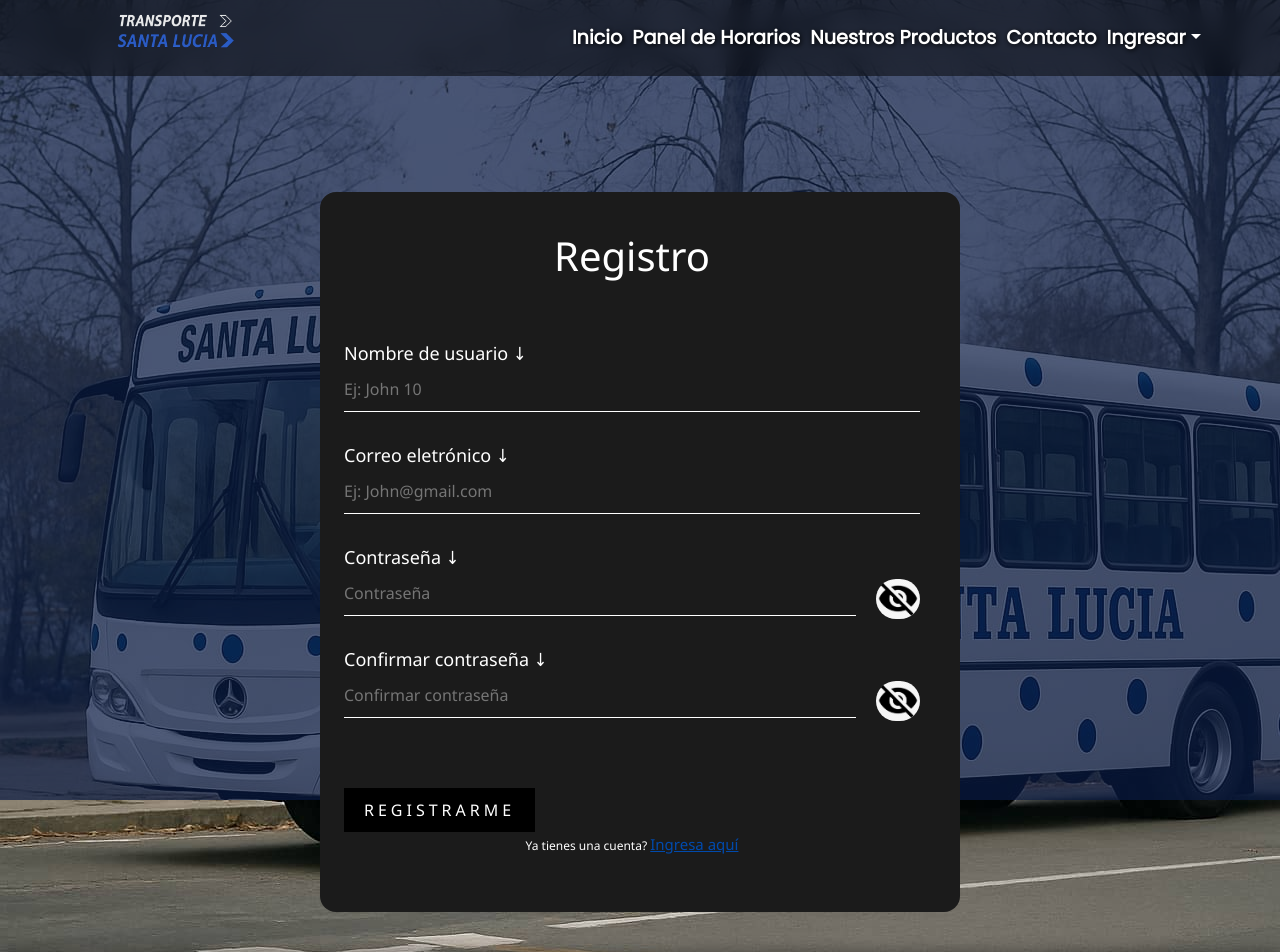
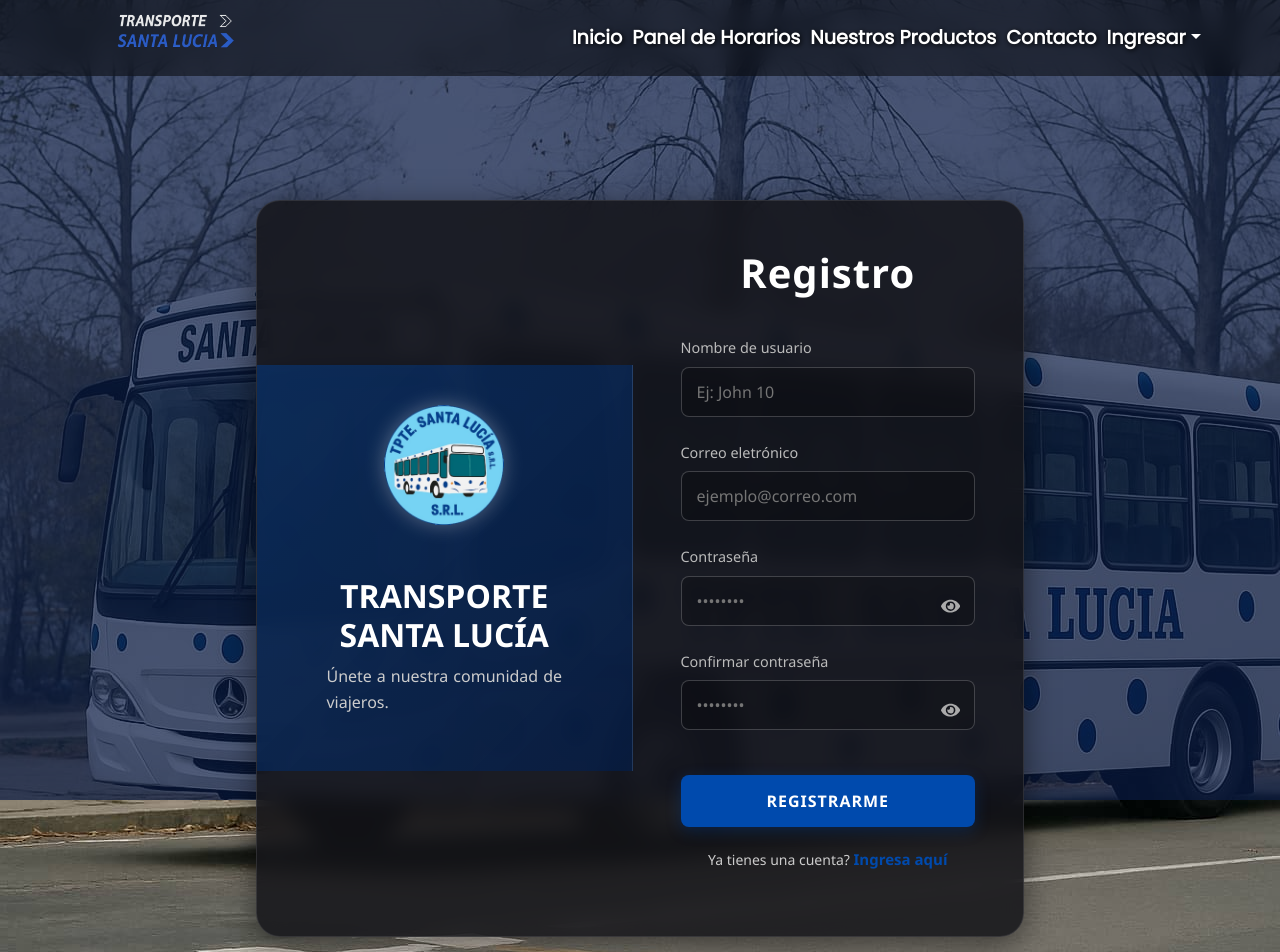
Before and after one commit to Augustoromera/frontendSantaLuciaConect, a React (Vite) app: page /register in a window 1280 px wide. Shown: the top 952 px of the page. Built offline with nearby package versions, Linux system fonts and the light colour scheme; no server answers; a web font is replaced by a local one.

Commit message:
mejora de forms de inicio y registro

```diff
--- a/src/pages/Login-Registro/LoginPage.jsx
+++ b/src/pages/Login-Registro/LoginPage.jsx
@@ -6,8 +6,8 @@ import Swal from 'sweetalert2';
 import '../styles/LoginRegistro.css';
 import { Footer } from '../../components/Footer';
 import Header from '../../components/Header';
-import ojoAbierto from '../../img/ojo.jpg';
-import ojoCerrado from '../../img/ojoCerrado.jpg';
+import { FaEye, FaEyeSlash } from 'react-icons/fa';
+import logo from '../../assets/images/logo/logoFooter.png';
 
 function LoginPage() {
     const { register, handleSubmit, formState: { errors } } = useForm();
@@ -27,15 +27,8 @@ function LoginPage() {
                 icon: 'error',
                 title: 'Login incorrecto',
                 text: 'El correo electrónico no es válido',
-                background: 'black',
-                color: 'white',
-                customClass: {
-                    container: 'custom-swal-container',
-                    title: 'custom-swal-title',
-                    content: 'custom-swal-content',
-                    confirmButton: 'custom-swal-confirm-button',
-                    cancelButton: 'custom-swal-cancel-button',
-                },
+                background: '#1e1e1e', // Professional dark
+                color: 'white'
             });
             return;
         }
@@ -49,7 +42,7 @@ function LoginPage() {
                 icon: 'error',
                 title: 'Error',
                 text: 'Credenciales inválidas o error de conexión.',
-                background: 'black',
+                background: '#1e1e1e',
                 color: 'white'
             });
         }
@@ -70,6 +63,15 @@ function LoginPage() {
             <Header />
 
             <div className='contenedor1'>
+                {/* Left Side - Branding (Desktop Only) */}
+                <div className='login-branding'>
+                    <img src={logo} alt="Transporte Santa Lucia" className='branding-logo' />
+                    <h2 className='branding-title'>Transporte Santa Lucía</h2>
+                    <p className='branding-subtitle'>Únete a nuestra comunidad de viajeros.</p>
+                </div>
+
+                {/* Right Side - Form */}
+                <div className='login-form-container'>
                     <div>
                         {authError && (
                             <div className='error-usuario'>
@@ -80,12 +82,12 @@ function LoginPage() {
                         <h1 className='titulo-lr'>Login</h1>
 
                         <form onSubmit={onSubmit}>
-                        <label htmlFor="email" className='labels'>Correo electrónico ↓</label>
+                            <label htmlFor="email" className='labels'>Correo electrónico</label>
                             <input
                                 type="email"
                                 {...register("email", { required: true })}
                                 className='inputs'
-                            placeholder='Ej: John@gmail.com'
+                                placeholder='ejemplo@correo.com'
                                 id='email'
                                 maxLength={60}
                                 onChange={(event) => setEmail(event.target.value)}
@@ -94,32 +96,28 @@ function LoginPage() {
                                 <p className='texto-validacion'>El email es obligatorio</p>
                             )}
 
-                        <label htmlFor="password" className='labels'>Contraseña ↓</label>
+                            <label htmlFor="password" className='labels'>Contraseña</label>
                             <div className='password-input-container'>
                                 <input
                                     type={showPassword ? "text" : "password"}
                                     {...register("password", { required: true, minLength: 4 })}
                                     className='inputs'
-                                placeholder='Contraseña'
+                                    placeholder='••••••••'
                                     id='password'
                                     maxLength={30}
                                 />
-                            <img
-                                src={showPassword ? ojoAbierto : ojoCerrado}
-                                alt={showPassword ? "Ocultar contraseña" : "Mostrar contraseña"}
-                                className='password-toggle-icon'
+                                <div
+                                    className='react-icon-password'
                                     onClick={() => setShowPassword(!showPassword)}
-                            />
+                                >
+                                    {showPassword ? <FaEyeSlash /> : <FaEye />}
+                                </div>
                             </div>
                             {errors.password && (
                                 <p className='texto-validacion'>La contraseña debe ser mayor a 4 caracteres</p>
                             )}
 
                             <button type="submit" className='boton-login'>
-                            <span></span>
-                            <span></span>
-                            <span></span>
-                            <span></span>
                                 Ingresar
                             </button>
                         </form>
@@ -129,6 +127,7 @@ function LoginPage() {
                         </p>
                     </div>
                 </div>
+            </div>
             <Footer />
         </div>
     );
--- a/src/pages/Login-Registro/RegisterPage.jsx
+++ b/src/pages/Login-Registro/RegisterPage.jsx
@@ -6,10 +6,10 @@ import Swal from 'sweetalert2';
 import '../styles/LoginRegistro.css';
 import Header from '../../components/Header';
 import { Footer } from '../../components/Footer';
-import ojoAbierto from '../../img/ojo.jpg';
-import ojoCerrado from '../../img/ojoCerrado.jpg';
+import { FaEye, FaEyeSlash } from 'react-icons/fa';
 import { doc, setDoc } from 'firebase/firestore';
 import { db } from '../../firebase/config';
+import logo from '../../assets/images/logo/logoFooter.png';
 
 function RegisterPage() {
   const { register, handleSubmit, setError, formState: { errors } } = useForm();
@@ -40,14 +40,8 @@ function RegisterPage() {
         icon: 'error',
         title: 'Registro incorrecto',
         text: 'El correo electrónico no es válido',
-        background: 'black',
-        customClass: {
-          container: 'custom-swal-container',
-          title: 'custom-swal-title',
-          content: 'custom-swal-content',
-          confirmButton: 'custom-swal-confirm-button',
-          cancelButton: 'custom-swal-cancel-button',
-        },
+        background: '#1e1e1e', // Professional dark
+        color: 'white'
       });
       return;
     }
@@ -71,7 +65,7 @@ function RegisterPage() {
       Swal.fire({
         icon: 'success',
         title: 'Registro exitoso',
-        background: 'black',
+        background: '#1e1e1e',
         color: 'white'
       });
 
@@ -82,7 +76,7 @@ function RegisterPage() {
         icon: 'error',
         title: 'Error al registrarse',
         text: error.message,
-        background: 'black',
+        background: '#1e1e1e',
         color: 'white'
       });
     }
@@ -92,6 +86,15 @@ function RegisterPage() {
     <div className='contenedorTodo'>
       <Header />
       <div className='contenedor1'>
+        {/* Left Side - Branding (Desktop Only) */}
+        <div className='login-branding'>
+          <img src={logo} alt="Transporte Santa Lucia" className='branding-logo' />
+          <h2 className='branding-title'>Transporte Santa Lucía</h2>
+          <p className='branding-subtitle'>Únete a nuestra comunidad de viajeros.</p>
+        </div>
+
+        {/* Right Side - Form */}
+        <div className='login-form-container'>
           <div className='contenedor2'>
             {authError && (
               <div className='error-usuario'>{authError}</div>
@@ -100,7 +103,7 @@ function RegisterPage() {
             <h1 className='titulo-lr'>Registro</h1>
 
             <form onSubmit={onSubmit}>
-            <label htmlFor="username" className='labels'>Nombre de usuario ↓</label>
+              <label htmlFor="username" className='labels'>Nombre de usuario</label>
               <input
                 type='text'
                 {...register("username", { required: true, minLength: 3 })}
@@ -113,12 +116,12 @@ function RegisterPage() {
                 <p className='texto-validacion'>El nombre de usuario es obligatorio</p>
               )}
 
-            <label htmlFor="email" className='labels'>Correo eletrónico ↓</label>
+              <label htmlFor="email" className='labels'>Correo eletrónico</label>
               <input
                 type='email'
                 {...register("email", { required: true })}
                 className='inputsR'
-              placeholder='Ej: John@gmail.com'
+                placeholder='ejemplo@correo.com'
                 id='email'
                 maxLength={60}
               />
@@ -126,50 +129,49 @@ function RegisterPage() {
                 <p className='texto-validacion'>El email es obligatorio</p>
               )}
 
-            <label htmlFor="password" className='labels'>Contraseña ↓</label>
+              <label htmlFor="password" className='labels'>Contraseña</label>
               <div className='password-input-container'>
                 <input
                   type={showPassword ? "text" : "password"}
                   {...register("password", { required: true, minLength: 4 })}
                   className='inputsR'
-                placeholder='Contraseña'
+                  placeholder='••••••••'
                   id='password'
                   maxLength={30}
                 />
-              <img
-                src={showPassword ? ojoAbierto : ojoCerrado}
-                alt={showPassword ? "Ocultar contraseña" : "Mostrar contraseña"}
-                className='password-toggle-icon'
+                <div
+                  className='react-icon-password'
                   onClick={() => setShowPassword(!showPassword)}
-              />
+                >
+                  {showPassword ? <FaEyeSlash /> : <FaEye />}
+                </div>
               </div>
               {errors.password && (
                 <p className='texto-validacion'>La contraseña debe ser mayor a 4 caracteres</p>
               )}
 
-            <label htmlFor="confirmPassword" className='labels'>Confirmar contraseña ↓</label>
+              <label htmlFor="confirmPassword" className='labels'>Confirmar contraseña</label>
               <div className='password-input-container'>
                 <input
                   type={showConfirmPassword ? "text" : "password"}
                   {...register("passwordConfirmation", { required: true })}
                   className='inputsR'
-                placeholder='Confirmar contraseña'
+                  placeholder='••••••••'
                   id='confirmPassword'
                   maxLength={30}
                 />
-              <img
-                src={showConfirmPassword ? ojoAbierto : ojoCerrado}
-                alt={showConfirmPassword ? "Ocultar contraseña" : "Mostrar contraseña"}
-                className='password-toggle-icon'
+                <div
+                  className='react-icon-password'
                   onClick={() => setShowConfirmPassword(!showConfirmPassword)}
-              />
+                >
+                  {showConfirmPassword ? <FaEyeSlash /> : <FaEye />}
+                </div>
               </div>
               {errors.passwordConfirmation && (
                 <p className='texto-validacion'>{errors.passwordConfirmation.message}</p>
               )}
 
               <button type='submit' className='boton-login'>
-              <span></span><span></span><span></span><span></span>
                 Registrarme
               </button>
             </form>
@@ -179,6 +181,7 @@ function RegisterPage() {
             </p>
           </div>
         </div>
+      </div>
       <Footer />
     </div>
   );
--- a/src/pages/styles/LoginRegistro.css
+++ b/src/pages/styles/LoginRegistro.css
@@ -1,5 +1,6 @@
+/* Preserving body and body::before exactly as requested */
+
 body {
-
   background-image: url('/src/assets/images/fondos/burguer.jpg') !important;
 }
 
@@ -10,211 +11,296 @@ body::before {
   left: 0;
   width: 100%;
   height: 100%;
-	background-color: #004aad; /* Negro al 50% de opacidad = reduce brillo */
+  background-color: #004aad;
   z-index: -1;
 }
 
-
+/* Glassmorphism Container */
 .contenedor1 {
-  background-color: rgb(27, 27, 27); /* Negro se mantiene igual */
+  background-color: rgba(20, 20, 25, 0.85);
+  /* Semi-transparent dark */
+  backdrop-filter: blur(10px);
+  -webkit-backdrop-filter: blur(10px);
   display: flex;
+  flex-direction: column;
+  /* Default mobile: vertical */
+  align-items: center;
   justify-content: center;
   margin: 0 auto;
-  padding: 2.5em;
-  border-radius: 1em;
+  padding: 0;
+  /* Reset padding, inner containers handle it */
+  border-radius: 1.5em;
+  /* Smoother corners */
   margin-top: 1.5em;
   margin-bottom: 3em;
   color: #ffffff;
+  border: 1px solid rgba(255, 255, 255, 0.1);
+  box-shadow: 0 8px 32px 0 rgba(0, 0, 0, 0.5);
+  overflow: hidden;
+  /* Important for split view borders */
 }
 
+/* Branding Section (Left Side) - Hidden on Mobile by default */
+.login-branding {
+  display: none;
+  flex: 1;
+  background: linear-gradient(135deg, rgba(0, 74, 173, 0.4) 0%, rgba(0, 30, 80, 0.6) 100%);
+  flex-direction: column;
+  justify-content: center;
+  align-items: center;
+  padding: 40px;
+  text-align: center;
+  border-right: 1px solid rgba(255, 255, 255, 0.1);
+}
+
+.branding-logo {
+  width: 120px;
+  margin-bottom: 20px;
+  filter: drop-shadow(0 0 10px rgba(255, 255, 255, 0.3));
+}
+
+.branding-title {
+  font-size: 2rem;
+  font-weight: 700;
+  margin-bottom: 10px;
+  color: #fff;
+}
+
+.branding-subtitle {
+  font-size: 1rem;
+  color: #ccc;
+  max-width: 80%;
+}
+
+/* Form Container (Right Side) */
+.login-form-container {
+  flex: 1;
+  padding: 3em;
+  width: 100%;
+  /* Full width on mobile */
+  display: flex;
+  flex-direction: column;
+  justify-content: center;
+}
+
+/* Modern Inputs */
 .inputs {
   width: 100%;
-  padding: 10px 0;
+  padding: 12px 15px;
   font-size: 16px;
   color: #fff;
-  margin-bottom: 30px;
-  border: none;
-  border-bottom: 1px solid #fff;
+  margin-bottom: 25px;
+  border: 1px solid rgba(255, 255, 255, 0.2);
+  border-radius: 8px;
   outline: none;
-  background: transparent;
+  background: rgba(0, 0, 0, 0.2);
+  transition: all 0.3s ease;
 }
 
+.inputs:focus {
+  border-color: #004aad;
+  background: rgba(0, 0, 0, 0.4);
+  box-shadow: 0 0 0 2px rgba(0, 74, 173, 0.2);
+}
+
+/* Links */
 .link-login {
-  color: #004aad; /* Cambiado de orange a azul */
+  color: #004aad;
   font-size: 15px;
-  transition: 0.6s;
+  font-weight: 600;
+  transition: 0.3s;
+  text-decoration: none;
+}
+
+.link-login:hover {
+  color: #4da6ff;
+  text-decoration: underline;
 }
 
 .texto-loginR {
-  color: #fff; /* Cambiado de yellow a azul */
-  font-size: 12px;
+  color: #ccc;
+  font-size: 14px;
   text-align: center;
-  justify-content: center;
-  align-items: center;
+  margin-top: 20px;
 }
 
 .titulo-lr {
   text-align: center;
-  margin-bottom: 1.5em;
-  font-size: 40px;
+  margin-bottom: 1em;
+  font-size: 2.5rem;
+  font-weight: 700;
+  color: #fff;
+  letter-spacing: 1px;
 }
 
-.link-login:hover {
-  color: #003366; /* Azul más oscuro para hover */
+/* Labels */
+.labels {
+  color: #bbb;
+  font-size: 0.9rem;
+  text-align: left;
+  /* Better readability */
+  display: block;
+  width: 100%;
+  margin-bottom: 8px;
+  font-weight: 500;
 }
 
-.labels {
+.texto-validacion {
+  color: #ff6b6b;
+  font-size: 0.85rem;
+  text-align: left;
+  margin-top: -20px;
+  /* Pull up closer to input */
+  margin-bottom: 20px;
+  display: block;
+}
+
+.error-usuario {
+  background-color: rgba(255, 0, 0, 0.1);
+  border: 1px solid #ff0000;
+  padding: 1em;
+  font-size: 14px;
+  color: #ffcccc !important;
+  text-align: center;
+  border-radius: 8px;
+  margin-bottom: 20px;
+  width: 100%;
+}
+
+/* Register page inputs same as login */
+.inputsR {
+  width: 100%;
+  padding: 12px 15px;
+  font-size: 16px;
   color: #fff;
-  font-size: 18px;
+  margin-bottom: 25px;
+  border: 1px solid rgba(255, 255, 255, 0.2);
+  border-radius: 8px;
+  outline: none;
+  background: rgba(0, 0, 0, 0.2);
+  transition: all 0.3s ease;
+}
+
+.inputsR:focus {
+  border-color: #004aad;
+  background: rgba(0, 0, 0, 0.4);
+}
+
+.contenedor2 {
+  width: 100%;
+  /* Ensure full width inside container */
+}
+
+/* Responsive Styles */
+
+/* Mobile (Default) - Handled above by flex-direction: column */
+@media (max-width:899px) {
+  .contenedor1 {
+    margin-top: 150px;
+    width: 90%;
+  }
+}
+
+/* Desktop Split Layout (Min width 900px) */
+@media (min-width: 900px) {
+  .contenedor1 {
+    flex-direction: row;
+    width: 60%;
+    max-width: 1100px;
+    margin-top: 200px;
+  }
+
+  .login-branding {
+    display: flex;
+    /* Show branding */
+  }
+
+  /* Make sure both sides take equal height if needed, flex handles vertical stretch by default */
+}
+
+/* Extra Large Screens */
+@media (min-width: 1600px) {
+  .contenedor1 {
+    width: 60%;
+    max-width: 1200px;
+  }
+}
+
+/* Professional Button */
+.boton-login {
+  display: block;
+  width: 100%;
+  padding: 14px;
+  color: #fff;
+  font-size: 16px;
+  font-weight: 600;
+  text-transform: uppercase;
+  letter-spacing: 1px;
+  background-color: #004aad;
+  border: none;
+  border-radius: 8px;
+  cursor: pointer;
+  transition: all 0.3s ease;
+  margin-top: 20px;
+  box-shadow: 0 4px 15px rgba(0, 74, 173, 0.3);
   text-align: center;
 }
 
-.texto-validacion {
-  color: red;
-  font-size: 15px;
-  text-align: center;
+.boton-login:hover {
+  background-color: #003380;
+  transform: translateY(-2px);
+  box-shadow: 0 6px 20px rgba(0, 74, 173, 0.4);
+  color: white;
+  /* Ensure text stays white */
 }
 
-.error-usuario {
-  background-color: red;
-  padding: 1.5em;
-  font-size: 16px;
-  color: #ffffff !important;
-  text-align: center;
+/* Hide the old animation spans if they exist in HTML */
+.boton-login span {
+  display: none;
 }
 
-.nav-lr {
-  background-color: rgb(32, 32, 34); /* Negro se mantiene igual */
-  display: flex;
-  margin-bottom: 3em;
-  justify-content: space-around;
-}
-
-.ul-lr {
-  display: flex;
-  list-style-type: none;
-  text-align: center;
-  margin-top: 2em;
-}
-
-.titulo-nav {
-  color: white;
-  font-size: 2em;
-  margin-left: 1em;
-}
-
-.link-nav {
-  color: white;
-  margin: 1em;
-  text-decoration: none;
-  background-color: #004aad; /* Cambiado de rgb(32,171,32) a azul */
-  padding: 1em;
-  border-radius: .5em;
-  font-size: 15px;
-  transition: 0.6s;
-}
-
-.link-nav:hover {
-  background-color: #003366; /* Azul más oscuro para hover */
-}
-
-.inputsR {
-  width: 100%;
-  padding: 10px 0;
-  font-size: 16px;
-  color: #fff;
-  margin-bottom: 30px;
-  border: none;
-  border-bottom: 1px solid #fff;
-  outline: none;
-  background: transparent;
-}
-
-.contenedor2 {
-  margin-left: -1em;
-}
-
-/* Media queries se mantienen igual */
-@media (max-width:800px) {
-  .contenedor1 {
-
-  margin-top: 30vw;
-    width: 90vw;
-  }
-}
-
-
-@media all and (min-width:800px) and (max-width:1400px) {
-  .contenedor1 {
-    margin-top: 15vw;
-    width: 50vw;
-  }
-}
-
-@media all and (min-width:1400px) and (max-width:2000px) {
-  .contenedor1 {
-    margin-top: 15vw;
-    width: 30vw;
-  }
-}
-
-.boton-login {
-  position: relative;
-  display: inline-block;
-  padding: 10px 20px;
-  color: #fff; /* Cambiado de #ffc107 a azul */
-  font-size: 16px;
-  text-decoration: none;
-  text-transform: uppercase;
-  overflow: hidden;
-  transition: .5s;
-  margin-top: 40px;
-  letter-spacing: 4px;
-  background-color: #000; /* Negro se mantiene igual */
-  border: none;
-}
-
-.boton-login:hover {
-  background: #004aad;
-  color: #fff;
-  border-radius: 5px;
-  box-shadow: 0 0 5px #004aad,
-    0 0 25px #004aad,
-    0 0 50px #004aad,
-    0 0 100px #004aad;
-}
-
-.boton-login span {
-  position: absolute;
-  display: block;
-}
-
-.boton-login span:nth-child(1) {
-  background: linear-gradient(90deg, transparent, #004aad); /* Cambiado a azul */
-}
-
-.boton-login span:nth-child(2) {
-  background: linear-gradient(180deg, transparent, #004aad); /* Cambiado a azul */
-}
-
-.boton-login span:nth-child(3) {
-  background: linear-gradient(270deg, transparent, #004aad); /* Cambiado a azul */
-}
-
-.boton-login span:nth-child(4) {
-  background: linear-gradient(360deg, transparent, #004aad); /* Cambiado a azul */
-}
-
+/* Password Toggle */
 .password-input-container {
   display: flex;
   align-items: center;
+  position: relative;
 }
 
 .password-toggle-icon {
-  width: 50px;
-  height: 40px;
+  width: 24px;
+  /* Smaller icon size */
+  height: 24px;
   cursor: pointer;
-  margin-left: 20px;
-  margin-top: -20px;
-  border-radius: 20px;
+  position: absolute;
+  right: 15px;
+  top: 38%;
+  /* Center vertically tailored for input height */
+  transform: translateY(-50%);
+  border-radius: 50%;
+  /* Circular hover if bg added */
+  filter: invert(1);
+  /* Invert if using black icons on dark, or simpler: adjust opacity */
+  opacity: 0.7;
+  transition: opacity 0.3s;
+  margin: 0;
+  /* Reset margins */
 }
+
+.password-toggle-icon:hover {
+  opacity: 1;
+}
+
+/* React Icons customization if switched */
+.react-icon-password {
+  color: #aaa;
+  position: absolute;
+  right: 15px;
+  top: 38%;
+  transform: translateY(-50%);
+  cursor: pointer;
+  font-size: 1.2rem;
+}
+
+.react-icon-password:hover {
+  color: #fff;
+}
```
Lines whose indentation alone changed are shown as unchanged.
